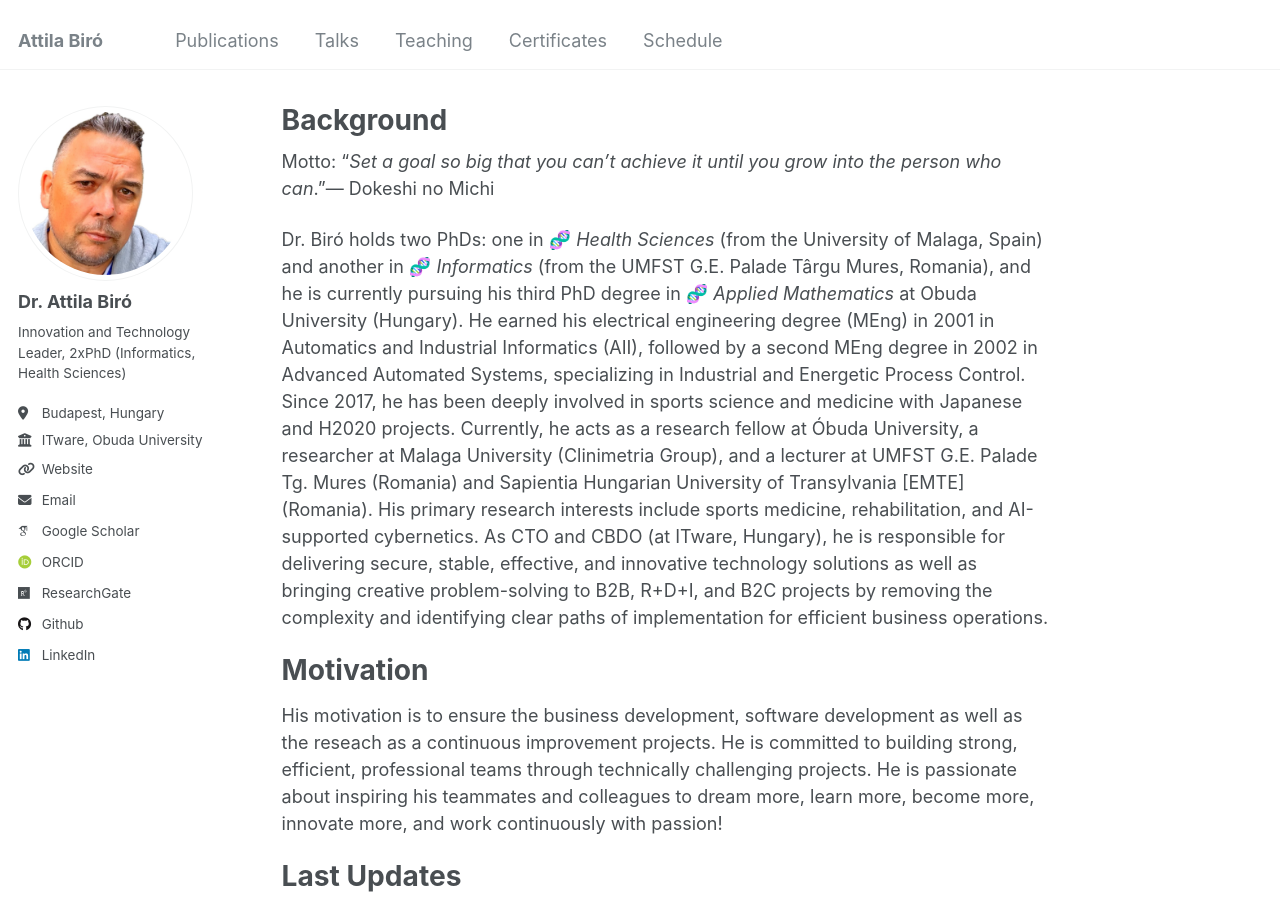
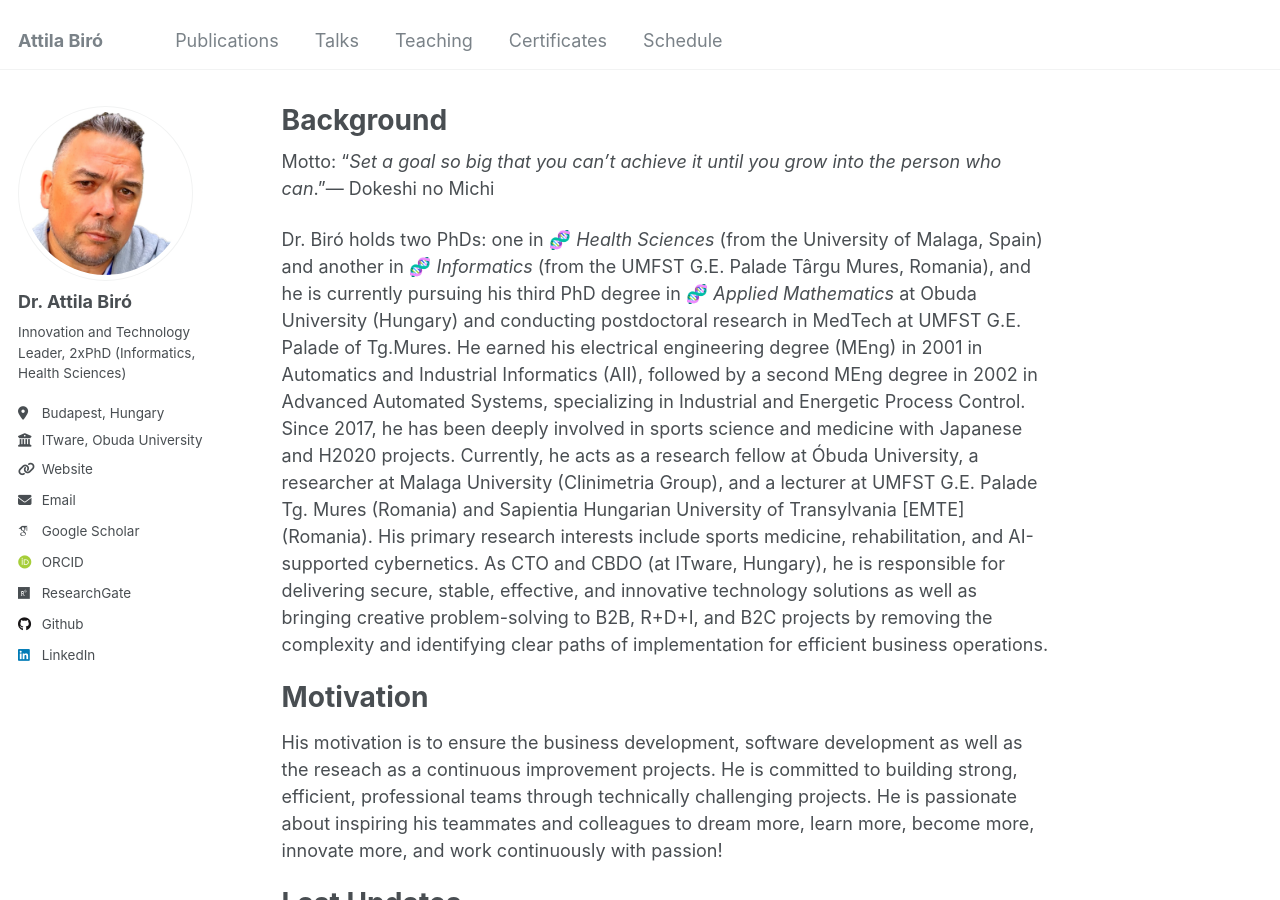
Before and after one commit to biroka/biroka.github.io, a Jekyll site: the page built from _pages/about.md, in a window 1280 px wide and 900 px high. Built offline with Jekyll 4.4.1, drawn with Linux system fonts in a browser that asks for light colours; some web fonts are replaced.

Commit message:
Revise biography of Dr. Biró
Updated Dr. Biró's biography to include postdoctoral research in MedTech at UMFST G.E. Palade of Tg.Mures.

```diff
--- a/_pages/about.md
+++ b/_pages/about.md
@@ -9,7 +9,7 @@ redirect_from:
 
 Motto: "_Set a goal so big that you can't achieve it until you grow into the person who can_."—  Dokeshi no Michi
 
-Dr. Biró holds two PhDs: one in 🧬 _Health Sciences_ (from the University of Malaga, Spain) and another in 🧬 _Informatics_ (from the UMFST G.E. Palade Târgu Mures, Romania), and he is currently pursuing his third PhD degree in 🧬 _Applied Mathematics_ at Obuda University (Hungary). He earned his electrical engineering degree (MEng) in 2001 in Automatics and Industrial Informatics (AII), followed by a second MEng degree in 2002 in Advanced Automated Systems, specializing in Industrial and Energetic Process Control. Since 2017, he has been deeply involved in sports science and medicine with Japanese and H2020 projects. Currently, he acts as a research fellow at Óbuda University, a researcher at Malaga University (Clinimetria Group), and a lecturer at UMFST G.E. Palade Tg. Mures (Romania) and Sapientia Hungarian University of Transylvania [EMTE] (Romania). His primary research interests include sports medicine, rehabilitation, and AI-supported cybernetics. As CTO and CBDO (at ITware, Hungary), he is responsible for delivering secure, stable, effective, and innovative technology solutions as well as bringing creative problem-solving to B2B, R+D+I, and B2C projects by removing the complexity and identifying clear paths of implementation for efficient business operations.
+Dr. Biró holds two PhDs: one in 🧬 _Health Sciences_ (from the University of Malaga, Spain) and another in 🧬 _Informatics_ (from the UMFST G.E. Palade Târgu Mures, Romania), and he is currently pursuing his third PhD degree in 🧬 _Applied Mathematics_ at Obuda University (Hungary) and conducting postdoctoral research in MedTech at UMFST G.E. Palade of Tg.Mures. He earned his electrical engineering degree (MEng) in 2001 in Automatics and Industrial Informatics (AII), followed by a second MEng degree in 2002 in Advanced Automated Systems, specializing in Industrial and Energetic Process Control. Since 2017, he has been deeply involved in sports science and medicine with Japanese and H2020 projects. Currently, he acts as a research fellow at Óbuda University, a researcher at Malaga University (Clinimetria Group), and a lecturer at UMFST G.E. Palade Tg. Mures (Romania) and Sapientia Hungarian University of Transylvania [EMTE] (Romania). His primary research interests include sports medicine, rehabilitation, and AI-supported cybernetics. As CTO and CBDO (at ITware, Hungary), he is responsible for delivering secure, stable, effective, and innovative technology solutions as well as bringing creative problem-solving to B2B, R+D+I, and B2C projects by removing the complexity and identifying clear paths of implementation for efficient business operations.
 
 Motivation
 ======
```
